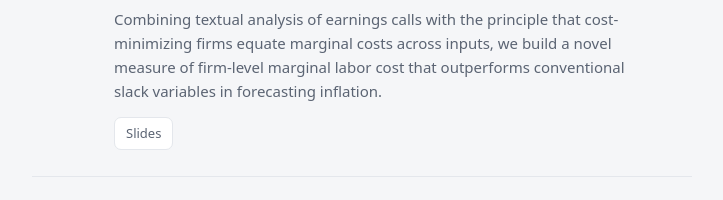
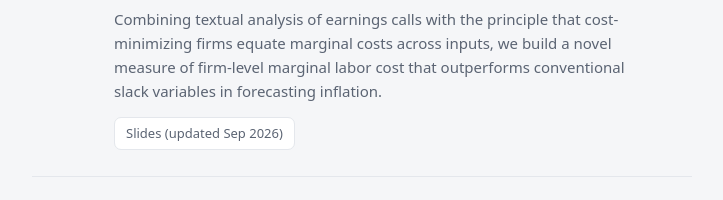
Before and after one commit to aakashkalyani/MyWebsite, a plain HTML site: page index.html in a window 1280 px wide. Shown: the part 909-1109 px from the top of the page, without its empty margins (460-1183 px from the left). Drawn offline with Linux system fonts and the light colour scheme.

Commit message:
Add files via upload

```diff
--- a/index.html
+++ b/index.html
@@ -389,7 +389,7 @@
             <p class="authors"><span class="me">Aakash Kalyani</span> &amp; Serdar Ozkan</p>
             <p class="abstract">Combining textual analysis of earnings calls with the principle that cost-minimizing firms equate marginal costs across inputs, we build a novel measure of firm-level marginal labor cost that outperforms conventional slack variables in forecasting inflation.</p>
             <div class="links">
-              <a href="https://www.dropbox.com/scl/fi/765620rctdkux7yoomnbc/TMT_NBER_SI.pdf?rlkey=gmgqr5n57f5245mnirhcvnpbr&dl=0" target="_blank" rel="noopener">Slides</a>
+              <a href="https://www.dropbox.com/scl/fi/y1buwcrgd1wtd0p8acyzu/Res_Inf_Auto-8.pdf?rlkey=dyhyo6qg3ithobih42artyg08&st=opxju0vr&dl=0" target="_blank" rel="noopener">Slides (updated Sep 2026)</a>
             </div>
           </div>
         </article>
```
